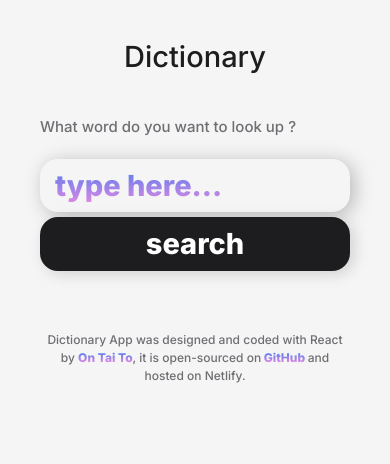
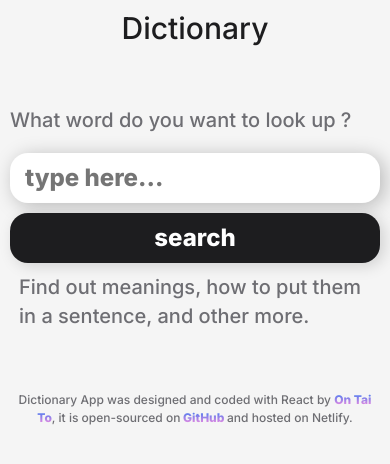
Before and after one commit to EvaSuper0115/dictionary-project, a React (Create React App) app: page / in a window 390 px wide. Shown: the top 464 px of the page. Built offline with nearby package versions, Linux system fonts and the light colour scheme.

Commit message:
updated font-size, colors and limit search result by adding .slice(0,8) to the .map function

```diff
--- a/src/App.css
+++ b/src/App.css
@@ -20,7 +20,7 @@ body {
   font-family: var(--font-family);
 }
 .small {
-  font-size: 11px;
+  font-size: var(--small-font-size);
   margin-left: 9px;
 }
 
@@ -30,7 +30,6 @@ body {
   justify-content: flex-start;
   width: 100%;
   gap: 2px;
-  margin-bottom: 40px;
 }
 .app-container {
   margin: 90px 150px;
@@ -41,19 +40,20 @@ body {
   justify-content: center;
   font-size: var(--accent-font-size);
   color: var(--primary-font-color);
+  margin-bottom: 60px;
 }
 
 .guide-question {
   color: var(--secondary-font-color);
   font-size: var(--primary-font-size);
   line-height: 29px;
-  margin-top: 37px;
+  margin-top: 10px;
   margin-bottom: 18px;
 }
 .form {
   display: grid;
   grid-template-columns: 5fr 1fr;
-  grid-gap: 5px;
+  grid-gap: 10px;
 }
 .search-bar:focus {
   outline: none;
@@ -69,13 +69,15 @@ body {
   border-color: transparent;
   padding: 5px 15px;
   font-weight: var(--accent-font-weight);
-  font-size: var(--accent-font-size);
+  font-size: 24px;
   box-shadow: var(--box-shadow);
   transition: var(--transition);
-  text-transform: lowercase;
 }
 .searchButton:hover {
   box-shadow: var(--onFocus-box-shadow);
+}
+.search-bar {
+  color: var(--secondary-font-color);
 }
 .gradient-text {
   background: linear-gradient(to top, #ff8bdf 0%, #317af2 100%);
@@ -91,22 +93,28 @@ body {
 }
 
 .word {
-  font-size: 30px;
+  font-size: 40px;
   padding: 25px 0 10px 0;
   font-weight: var(--accent-font-weight);
 }
-
+.phonetic {
+  font-size: 30px;
+}
 .partOfSpeech {
   font-weight: var(--accent-font-weight);
   color: var(--secondary-font-color);
   font-size: 25px;
 }
 .group-content {
-  margin: 20px 0;
+  margin: 25px 0;
 }
 .synonyms {
   font-size: var(--primary-font-size);
   color: var(--secondary-font-color);
+}
+.antonyms {
+  font-size: var(--primary-font-size);
+  color: white;
 }
 .widget {
   background: white;
@@ -114,16 +122,28 @@ body {
   box-shadow: var(--box-shadow);
   padding: 10px;
   margin: 10px 2px;
+  margin-top: 25px;
+  transition: var(--transition);
 }
-.small-widget {
-  background: white;
+
+.small-widget,
+.dark-small-widget {
+  background: #fcfcfc;
   border-radius: var(--border-radius);
   padding: 6px;
   margin: 5px 2px;
   display: flex;
   justify-content: center;
   align-items: center;
-  min-width: 100px;
+  min-width: 120px;
+  box-shadow: 4px 3px 6px rgb(0 0 0 / 11%);
+  transition: var(--transition);
+}
+.dark-small-widget {
+  background: var(--primary-font-color);
+}
+.widget:hover {
+  box-shadow: var(--onFocus-box-shadow);
 }
 .meaning-content-text {
   font-size: var(--primary-font-size);
@@ -152,7 +172,15 @@ footer a {
   }
 }
 @media (max-width: 576px) {
+  .app-container {
+    margin: 10px;
+  }
   .form {
     grid-template-columns: 1fr;
   }
+  :root {
+    --primary-font-size: 20px;
+    --accent-font-size: 30px;
+    --small-font-size: 15px;
+  }
 }
--- a/src/Meanings.js
+++ b/src/Meanings.js
@@ -1,12 +1,13 @@
 import React from "react";
 
 export default function Meanings(props) {
-  console.log(props.meaning);
   return (
     <div className="Meanings">
       <div className=" widget">
-        <div className="partOfSpeech"> {props.meaning.partOfSpeech}</div>
-        {props.meaning.definitions.map(function (definition, index) {
+        <div className="partOfSpeech"> .{props.meaning.partOfSpeech}.</div>
+        {props.meaning.definitions
+          .slice(0, 7)
+          .map(function (definition, index) {
             return (
               <div className="group-content" key={index}>
                 <div className="meaning-content-text">
@@ -20,9 +21,6 @@ export default function Meanings(props) {
           })}
       </div>
 
-      <div>
-        <small>Synonyms (if any):</small>
-      </div>
       <div className="overflow-x-auto">
         {props.meaning.synonyms.map(function (synonyms, index) {
           return (
@@ -32,6 +30,16 @@ export default function Meanings(props) {
           );
         })}
       </div>
+
+      <div className="overflow-x-auto">
+        {props.meaning.antonyms.map(function (antonyms, index) {
+          return (
+            <span className="dark-small-widget antonyms" key={index}>
+              {antonyms}
+            </span>
+          );
+        })}
+      </div>
     </div>
   );
 }
--- a/src/SearchForm.js
+++ b/src/SearchForm.js
@@ -26,7 +26,7 @@ export default function SearchForm() {
     <form onSubmit={handleSubmit} className="form" autoComplete="off">
       <input
         onChange={handleChange}
-        className="search-bar gradient-text"
+        className="search-bar"
         type="search"
         autoFocus="on"
         placeholder="type here..."
@@ -41,6 +41,9 @@ export default function SearchForm() {
       <div className="SearchForm">
         <h2 className="guide-question">What word do you want to look up ? </h2>
         {form}
+        <h2 className="guide-question small">
+          Find out meanings, how to put them in a sentence, and other more.
+        </h2>
       </div>
     );
   } else {
```
Lines whose indentation alone changed are shown as unchanged.
